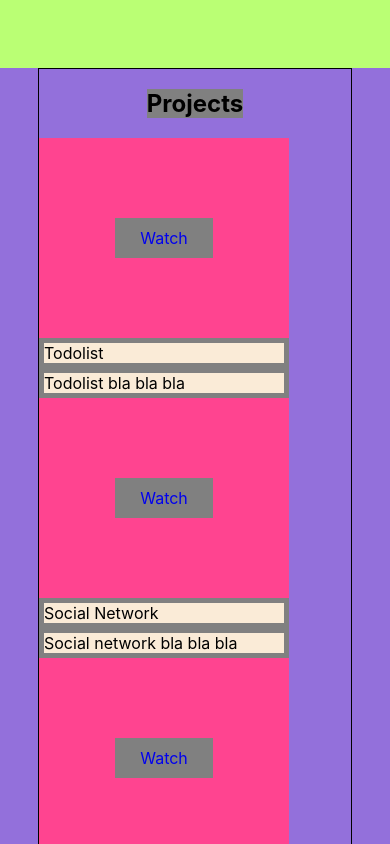
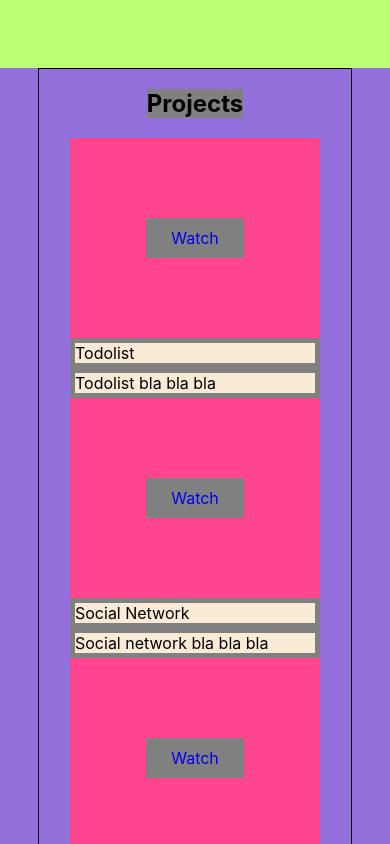
Before and after one commit to IvanMinets/portfolio, a React (Create React App) app: page / in a window 390 px wide. Shown: the part 1700-2544 px from the top of the page. Built offline with nearby package versions, Linux system fonts and the light colour scheme.

Commit message:
Update Projects.module.css

```diff
--- a/src/projects/Projects.module.css
+++ b/src/projects/Projects.module.css
@@ -18,6 +18,8 @@
     justify-content: space-between;
     flex-wrap: wrap;
 }
-@media screen and (){
-
+@media screen and (max-width: 1129px){
+    .projects {
+        justify-content: center;
+    }
 }
```
